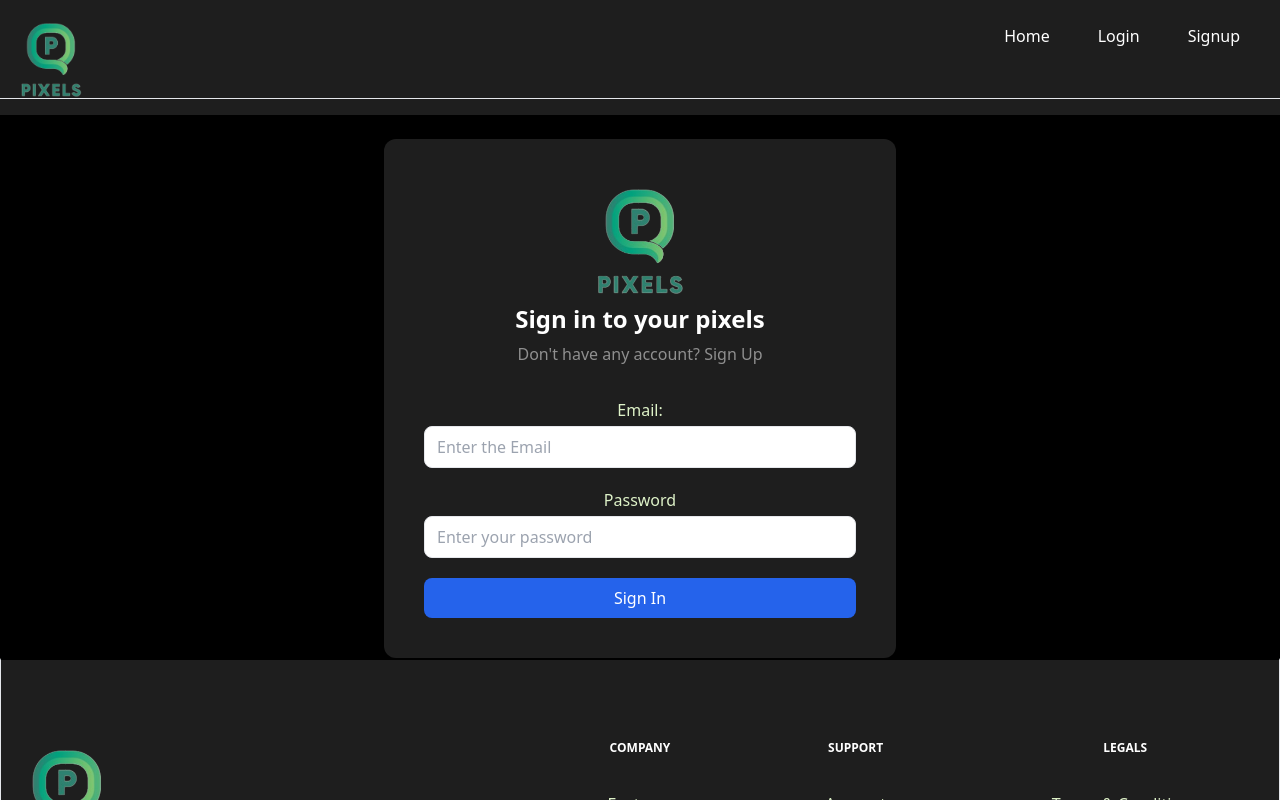
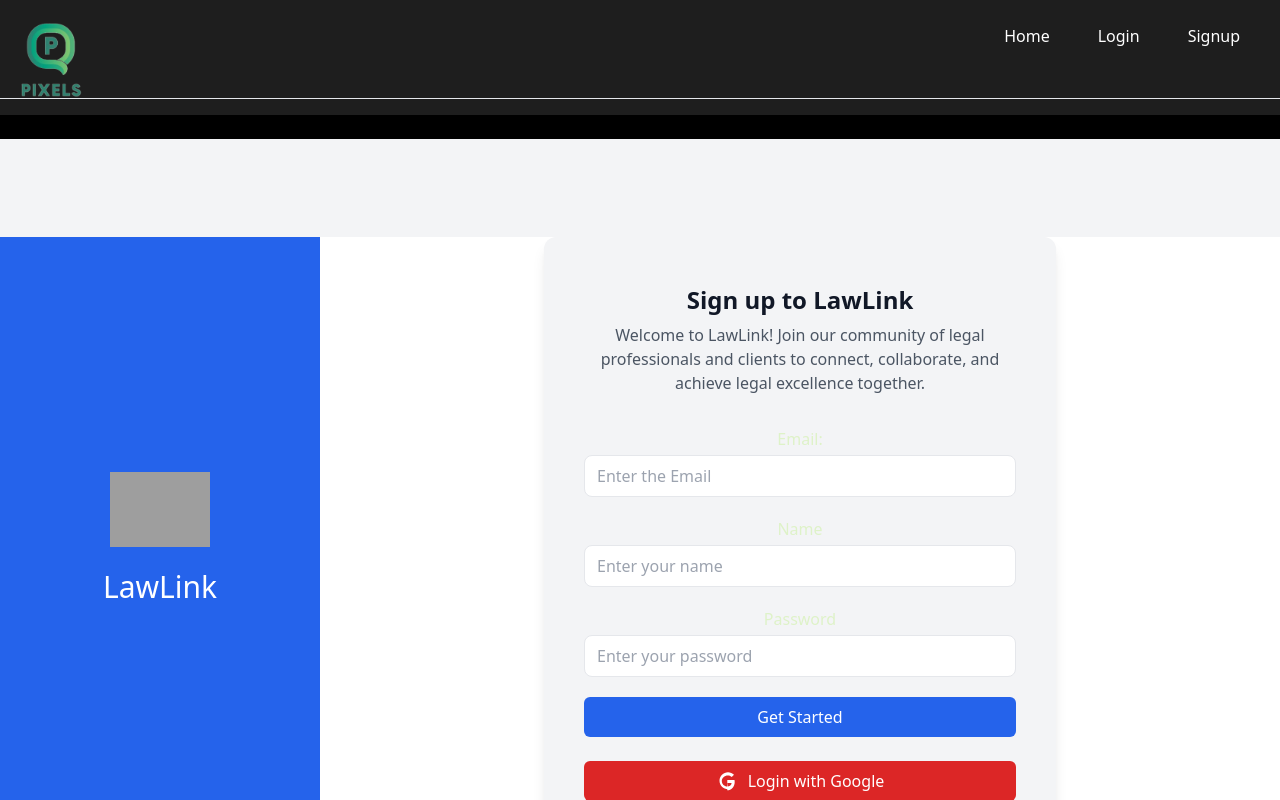
Before and after one commit to Pranav2302/Pixels, a React (Vite) app: page /login in a window 1280 px wide. Shown: the top 800 px of the page. Built offline with nearby package versions, Linux system fonts and the light colour scheme; no server answers; grey boxes are pictures that could not be loaded.

Commit message:
signup pages

```diff
--- a/src/components/Login.jsx
+++ b/src/components/Login.jsx
@@ -1,68 +1,93 @@
-import React from 'react'
-import  {Link,useNavigate} from "react-router-dom"
-import {login as storeLogin} from "../authslice"
-import {Button,Input,Logo} from "./index"
-import { useDispatch } from 'react-redux'
-import authService from '../appwrite/auth'
-import {useForm} from "react-hook-form"
-import { useState } from 'react'
+import React from "react";
+import { Link, useNavigate } from "react-router-dom";
+import { login as storeLogin } from "../authslice";
+import { Button, Input, Logo } from "./index";
+import { useDispatch } from "react-redux";
+import authService from "../appwrite/auth";
+import { useForm } from "react-hook-form";
+import { useState } from "react";
 
 function Login() {
-    const navigate = useNavigate()
-    const dispatch = useDispatch()
-    const {register,handleSubmit}=useForm()
-    const [error,setError] = useState("")
-    const login=async (data) =>{
-        setError("")
+  const navigate = useNavigate();
+  const dispatch = useDispatch();
+  const { register, handleSubmit } = useForm();
+  const [error, setError] = useState("");
+
+  const login = async (data) => {
+    setError("");
     try {
-          const session = await authService.login(data)
+      const session = await authService.login(data);
       if (session) {
-            const userData=await authService.getcurrentUser()
-            if(userData) dispatch(storeLogin(userData))
-            navigate("/")
+        const userData = await authService.getcurrentUser();
+        if (userData) dispatch(storeLogin(userData));
+        navigate("/");
       }
     } catch (error) {
-            setError(error.message)
+      setError(error.message);
     }
-    }
+  };
+
+  // Handle Google Login
+ const handleGoogleLogin = async () => {
+     const appwriteOAuthUrl = `https://cloud.appwrite.io/v1/account/sessions/oauth2/google?project=65e08f2064df81cca684`;
+     window.location.href = appwriteOAuthUrl;
+ };
+
   return (
-    <div className="flex items-center justify-center w-full">
+    <div className="flex items-center justify-center w-full min-h-screen bg-gray-100">
+      <div className="flex w-full h-full max-w-screen-xl">
+        {/* Left Div - 25% width */}
+        <div className="w-1/4 bg-blue-600 flex items-center justify-center">
+          <div className="text-center">
+            {/* Your Logo Here */}
+            <span className="inline-block w-full max-w-[100px]">
+              <img src="logo.png" alt="LawLink Logo" />
+            </span>
+            <h1 className="text-white text-3xl mt-4">LawLink</h1>
+          </div>
+        </div>
+
+        {/* Right Div - 75% width */}
+        <div className="w-3/4 bg-white flex items-center justify-center">
           <div
-        className={`mx-auto w-full max-w-lg rounded-xl p-10 bg-lightgrey border-black/10`}
+            className={`mx-auto w-full max-w-lg rounded-xl p-10 bg-gray-100 border-black/10 shadow-lg`}
           >
             <div className="mb-2 flex justify-center">
               <span className="inline-block w-full max-w-[100px]">
-            <Logo width="100%" />
+                {/* Additional Logo or Icon */}
               </span>
             </div>
-        <h2 className="text-center text-2xl font-bold leading-tight text-white">
-          Sign in to your pixels
+            <h2 className="text-center text-2xl font-bold leading-tight text-gray-900">
+              Sign up to LawLink
             </h2>
-        <p className="mt-2 text-center text-base text-white/50">
-          Don&apos;t have any account?&nbsp;
-          <Link
-            to="/signup"
-            className="font-medium text-primary transition-all duration-200 hover:underline"
-          >
-            Sign Up
-          </Link>
+            <p className="mt-2 text-center text-base text-gray-600">
+              Welcome to LawLink! Join our community of legal professionals and
+              clients to connect, collaborate, and achieve legal excellence
+              together.
             </p>
             {error && <p className="text-red-600 mt-8 text-center">{error}</p>}
             <form onSubmit={handleSubmit(login)} className="mt-8">
-          {/* handlesubmit is from useForm , it is a key word ,and we have to given a method which is use to login*/}
               <div className="space-y-5">
                 <Input
                   label="Email: "
                   placeholder="Enter the Email"
                   type="email"
                   {...register("email", {
-                //imp - to not overwrite the values we use (...) register  and to give name "email" is unique .this is key value
                     required: true,
                     validate: {
                       matchPattern: (value) =>
-                    /^\w+([.-]?\w+)*@\w+([.-]?\w+)*(\.\w{2,3})+$/.test(value) ||
-                    "Email address must be a valid address",
+                        /^\w+([.-]?\w+)*@\w+([.-]?\w+)*(\.\w{2,3})+$/.test(
+                          value
+                        ) || "Email address must be a valid address",
                     },
+                  })}
+                />
+                <Input
+                  label="Name"
+                  placeholder="Enter your name"
+                  type="text"
+                  {...register("name", {
+                    required: true,
                   })}
                 />
                 <Input
@@ -72,23 +97,156 @@ function Login() {
                   {...register("password", {
                     required: true,
                     validate: {
-                  //this is regex use for validation the format
                       matchPattern: (val) =>
-                    /^(?=.*\d)(?=.*[a-z])(?=.*[A-Z])(?=.*[a-zA-Z]).{8,}$/.test(
+                        /^(?=.*[a-z])(?=.*[A-Z])(?=.*\d)[a-zA-Z\d]{8,}$/.test(
                           val
                         ) ||
                         "at least 8 characters, must contain at least 1 uppercase letter, 1 lowercase letter, and 1 number, Can contain special characters",
                     },
                   })}
                 />
-            <Button type="submit" className="w-full">
-              Sign In
+                <Button
+                  type="submit"
+                  className="w-full bg-blue-600 text-white py-2 rounded-md"
+                >
+                  Get Started
                 </Button>
               </div>
             </form>
+            <div className="mt-6 flex justify-center">
+              <button
+                onClick={handleGoogleLogin}
+                className="w-full flex items-center justify-center bg-red-600 text-white font-medium py-2 px-4 rounded-md hover:bg-red-700 transition-all"
+              >
+                <svg className="h-6 w-6 mr-2" viewBox="0 0 24 24">
+                  <path
+                    fill="currentColor"
+                    d="M12 12v8.3c-4.7 0-8.5-3.9-8.5-8.5s3.9-8.5 8.5-8.5c2.3 0 4.4 1 6 2.5L15.7 8c-.8-.8-2.1-1.5-3.7-1.5C8.3 6.5 5.8 9 5.8 12s2.5 5.5 5.5 5.5c2.5 0 4.1-1.5 4.3-3.5h-4.3v-3h7.2c.1.5.2 1.2.2 2 0 4.8-3.3 8.3-7.5 8.3z"
+                  />
+                </svg>
+                Login with Google
+              </button>
+            </div>
+          </div>
+        </div>
       </div>
     </div>
   );
 }
 
-export default Login
+export default Login;
+
+// import React from "react";
+// import { Link, useNavigate } from "react-router-dom";
+// import { login as storeLogin } from "../authslice";
+// import { Button, Input, Logo } from "./index";
+// import { useDispatch } from "react-redux";
+// import authService from "../appwrite/auth";
+// import { useForm } from "react-hook-form";
+// import { useState } from "react";
+
+// function Login() {
+//   const navigate = useNavigate();
+//   const dispatch = useDispatch();
+//   const { register, handleSubmit } = useForm();
+//   const [error, setError] = useState("");
+
+//   const login = async (data) => {
+//     setError("");
+//     try {
+//       const session = await authService.login(data);
+//       if (session) {
+//         const userData = await authService.getcurrentUser();
+//         if (userData) dispatch(storeLogin(userData));
+//         navigate("/");
+//       }
+//     } catch (error) {
+//       setError(error.message);
+//     }
+//   };
+
+//   // Handle Google Login
+//  const handleGoogleLogin = async () => {
+//      const appwriteOAuthUrl = `https://cloud.appwrite.io/v1/account/sessions/oauth2/google?project=65e08f2064df81cca684`;
+//      window.location.href = appwriteOAuthUrl;
+//  };
+
+//   return (
+//     <div className="flex items-center justify-center w-full">
+//       <div
+//         className={`mx-auto w-full max-w-lg rounded-xl p-10 bg-lightgrey border-black/10`}
+//       >
+//         <div className="mb-2 flex justify-center">
+//           <span className="inline-block w-full max-w-[100px]">
+//             <Logo width="100%" />
+//           </span>
+//         </div>
+//         <h2 className="text-center text-2xl font-bold leading-tight text-white">
+//           Sign in to your pixels
+//         </h2>
+//         <p className="mt-2 text-center text-base text-white/50">
+//           Don&apos;t have any account?&nbsp;
+//           <Link
+//             to="/signup"
+//             className="font-medium text-primary transition-all duration-200 hover:underline"
+//           >
+//             Sign Up
+//           </Link>
+//         </p>
+//         {error && <p className="text-red-600 mt-8 text-center">{error}</p>}
+//         <form onSubmit={handleSubmit(login)} className="mt-8">
+//           <div className="space-y-5">
+//             <Input
+//               label="Email: "
+//               placeholder="Enter the Email"
+//               type="email"
+//               {...register("email", {
+//                 required: true,
+//                 validate: {
+//                   matchPattern: (value) =>
+//                     /^\w+([.-]?\w+)*@\w+([.-]?\w+)*(\.\w{2,3})+$/.test(value) ||
+//                     "Email address must be a valid address",
+//                 },
+//               })}
+//             />
+//             <Input
+//               label="Password"
+//               type="password"
+//               placeholder="Enter your password"
+//               {...register("password", {
+//                 required: true,
+//                 validate: {
+//                   matchPattern: (val) =>
+//                     /^(?=.*[a-z])(?=.*[A-Z])(?=.*\d)[a-zA-Z\d]{8,}$/.test(
+//                       val
+//                     ) ||
+//                     "at least 8 characters, must contain at least 1 uppercase letter, 1 lowercase letter, and 1 number, Can contain special characters",
+//                 },
+//               })}
+//             />
+//             <Button type="submit" className="w-full">
+//               Sign In
+//             </Button>
+//           </div>
+//         </form>
+//         <div className="mt-6 flex justify-center">
+//           <button
+//             onClick={handleGoogleLogin}
+//             className="w-full flex items-center justify-center bg-red-600 text-white font-medium py-2 px-4 rounded-md hover:bg-red-700 transition-all"
+//           >
+//             <svg className="h-6 w-6 mr-2" viewBox="0 0 24 24">
+//               {/* Google icon */}
+//               <path
+//                 fill="currentColor"
+//                 d="M12 12v8.3c-4.7 0-8.5-3.9-8.5-8.5s3.9-8.5 8.5-8.5c2.3 0 4.4 1 6 2.5L15.7 8c-.8-.8-2.1-1.5-3.7-1.5C8.3 6.5 5.8 9 5.8 12s2.5 5.5 5.5 5.5c2.5 0 4.1-1.5 4.3-3.5h-4.3v-3h7.2c.1.5.2 1.2.2 2 0 4.8-3.3 8.3-7.5 8.3z"
+//               />
+//             </svg>
+//             Login with Google
+//           </button>
+//         </div>
+//       </div>
+//     </div>
+//   );
+// }
+
+// export default Login;
--- a/src/components/index.js
+++ b/src/components/index.js
@@ -12,6 +12,7 @@ import AuthLayout from "./Authlayout"
 import Input from "./Input"
 import Select from "./Select"
 import Button from "./Button"
+import OAuthCallback from "./OAuthCallback"
 export {
     Header,
     Footer,
@@ -26,5 +27,6 @@ export {
     AuthLayout,
     Input,
     Select,
-    Button
+    Button,
+    OAuthCallback
 }
--- a/src/components/post-form/PostForm.jsx
+++ b/src/components/post-form/PostForm.jsx
@@ -106,7 +106,7 @@ const submit = async (data) => {
                     label="Featured Image :"
                     type="file"
                     className="mb-4"
-                    accept="image/png, image/jpg, image/jpeg, image/gif"
+                    accept="image/png, image/jpg, image/jpeg, image/gif ,image/heic"
                     {...register("image", { required: !post })}
                 />
                 {post && (
```
Also changed, not shown: src/appwrite/auth.js (+18 -17 lines), src/components/OAuthCallback.jsx (added, +42 -0 lines), src/main.jsx (+10 -7 lines). Lines whose indentation alone changed are shown as unchanged.
